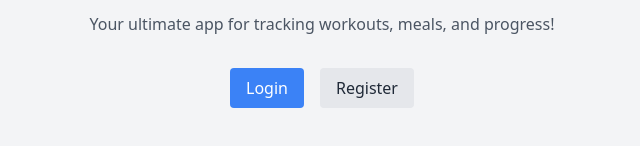
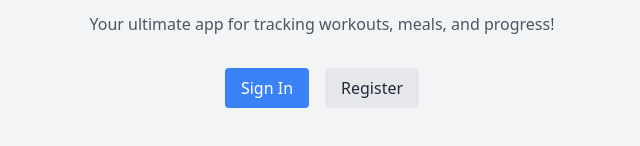
Before and after one commit to yordan-gergov01/Natty-Cyborg, a React (Vite) app in the folder frontend/: page /intro in a window 1280 px wide. Shown: the part 368-514 px from the top of the page, without its empty margins (318-958 px from the left). Built offline with nearby package versions, Linux system fonts and the light colour scheme.

Commit message:
adding notifications with toast for login

```diff
--- a/frontend/package.json
+++ b/frontend/package.json
@@ -13,6 +13,7 @@
     "axios": "^1.7.8",
     "react": "^18.3.1",
     "react-dom": "^18.3.1",
+    "react-hot-toast": "^2.4.1",
     "react-icons": "^5.3.0",
     "react-router": "^7.0.1",
     "react-router-dom": "^7.0.1"
--- a/frontend/src/App.jsx
+++ b/frontend/src/App.jsx
@@ -6,15 +6,18 @@ import MealPlan from "./pages/MealPlan";
 import DailyDashboard from "./pages/DailyDashboard";
 import Account from "./pages/Account";
 import Progress from "./pages/Progress";
+import IntroPage from "./pages/IntroPage";
 
 import AppLayout from "./ui/AppLayout";
+import ProtectedRoute from "./ui/ProtectedRoute";
 
 import { BrowserRouter as Router, Routes, Route, Navigate } from "react-router";
-import ProtectedRoute from "./ui/ProtectedRoute";
-import IntroPage from "./pages/IntroPage";
+
+import { Toaster } from "react-hot-toast";
 
 function App() {
   return (
+    <>
       <Router>
         <Routes>
           <Route
@@ -37,6 +40,28 @@ function App() {
           <Route path="*" element={<PageNotFound />} />
         </Routes>
       </Router>
+
+      <Toaster
+        position="top-center"
+        gutter={12}
+        containerStyle={{ margin: "8px" }}
+        toastOptions={{
+          success: {
+            duration: 3000,
+          },
+          error: {
+            duration: 5000,
+          },
+          style: {
+            fontSize: "16px",
+            maxWidth: "500px",
+            padding: "16px 24px",
+            backgroundColor: "#f6f6f6",
+            color: "##393939",
+          },
+        }}
+      />
+    </>
   );
 }
 
--- a/frontend/src/pages/IntroPage.jsx
+++ b/frontend/src/pages/IntroPage.jsx
@@ -9,7 +9,7 @@ function IntroPage() {
       </p>
       <div className="mt-8 flex gap-4">
         <Link to="/login" className="px-4 py-2 bg-blue-500 text-white rounded">
-          Login
+          Sign In
         </Link>
         <Link
           to="/register"
--- a/frontend/src/pages/Login.jsx
+++ b/frontend/src/pages/Login.jsx
@@ -2,6 +2,7 @@ import { useState } from "react";
 import axios from "axios";
 import { useNavigate } from "react-router";
 import { validateEmail } from "../features/authentication/validation";
+import toast from "react-hot-toast";
 
 function Login() {
   const [email, setEmail] = useState("");
@@ -34,11 +35,11 @@ function Login() {
 
       localStorage.setItem("jwtToken", response.data.token);
 
-      alert(response.data.message);
+      toast.success(response.data.message);
       navigate("/dashboard");
     } catch (error) {
       console.error(error.response.data.message);
-      alert(
+      toast.error(
         "Login failed: " + (error.response?.data?.message || "Unknown error")
       );
     }
```
Also changed, not shown: 1 other file (tests, documents, lock files or other folders). Lines whose indentation alone changed are shown as unchanged.
